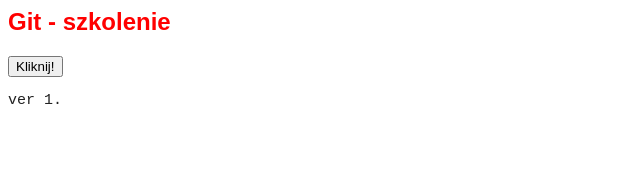
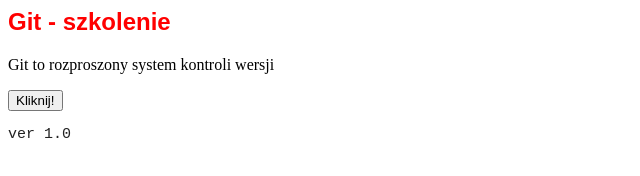
Before and after one commit to testUserNo1/examples, a plain HTML site: page index.html in a window 1280 px wide. Shown: the whole page, without its empty margins (0-640 px from the left). Drawn offline with Linux system fonts and the light colour scheme.

Commit message:
Added more text on index.html

```diff
--- a/index.html
+++ b/index.html
@@ -8,8 +8,9 @@
 
 	<body>
 		<h2 class="boldHeader">Git - szkolenie</h2>
+		<p>Git to rozproszony system kontroli wersji</p>
 		<!-- TODO add form fileds -->
 		<button onClick="sayHello()">Kliknij!</button>
-		<p class="footer">ver 1.</p>
+		<p class="footer">ver 1.0</p>
 	</body>
 </html>
```
